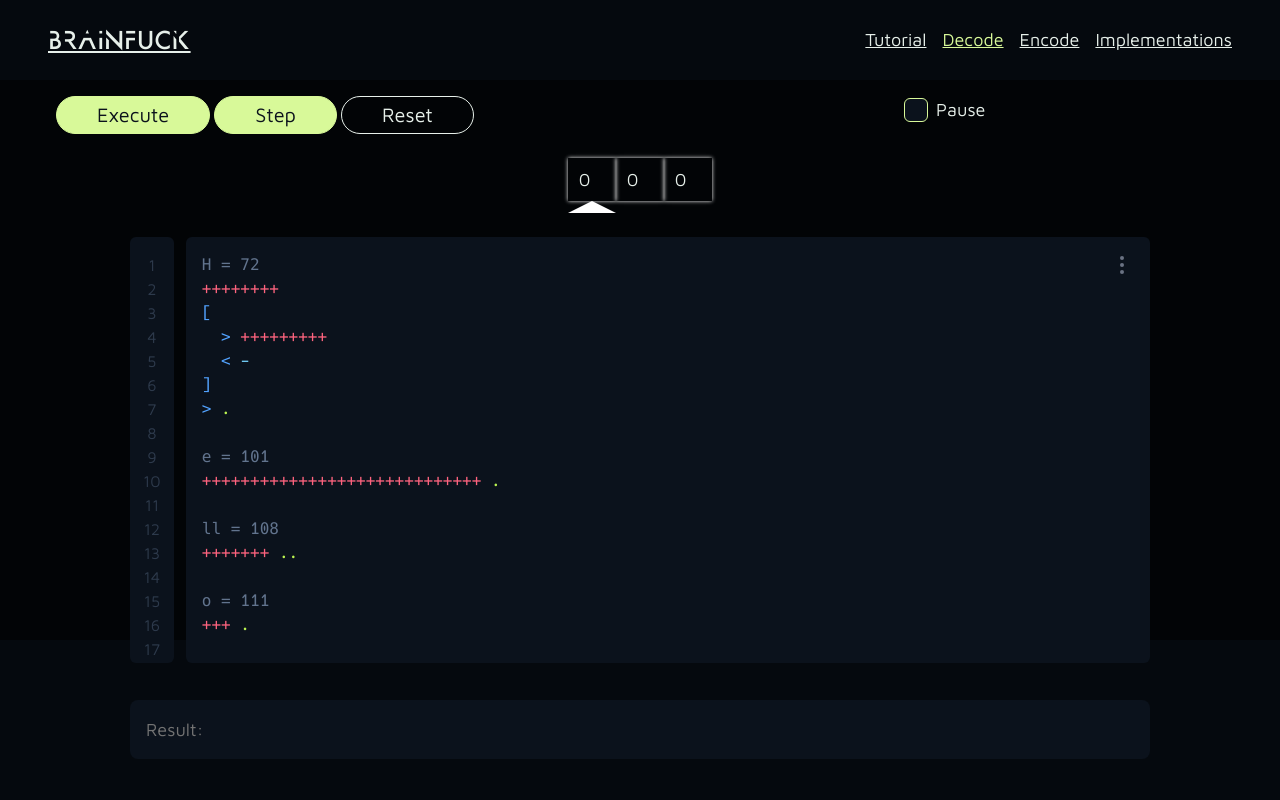
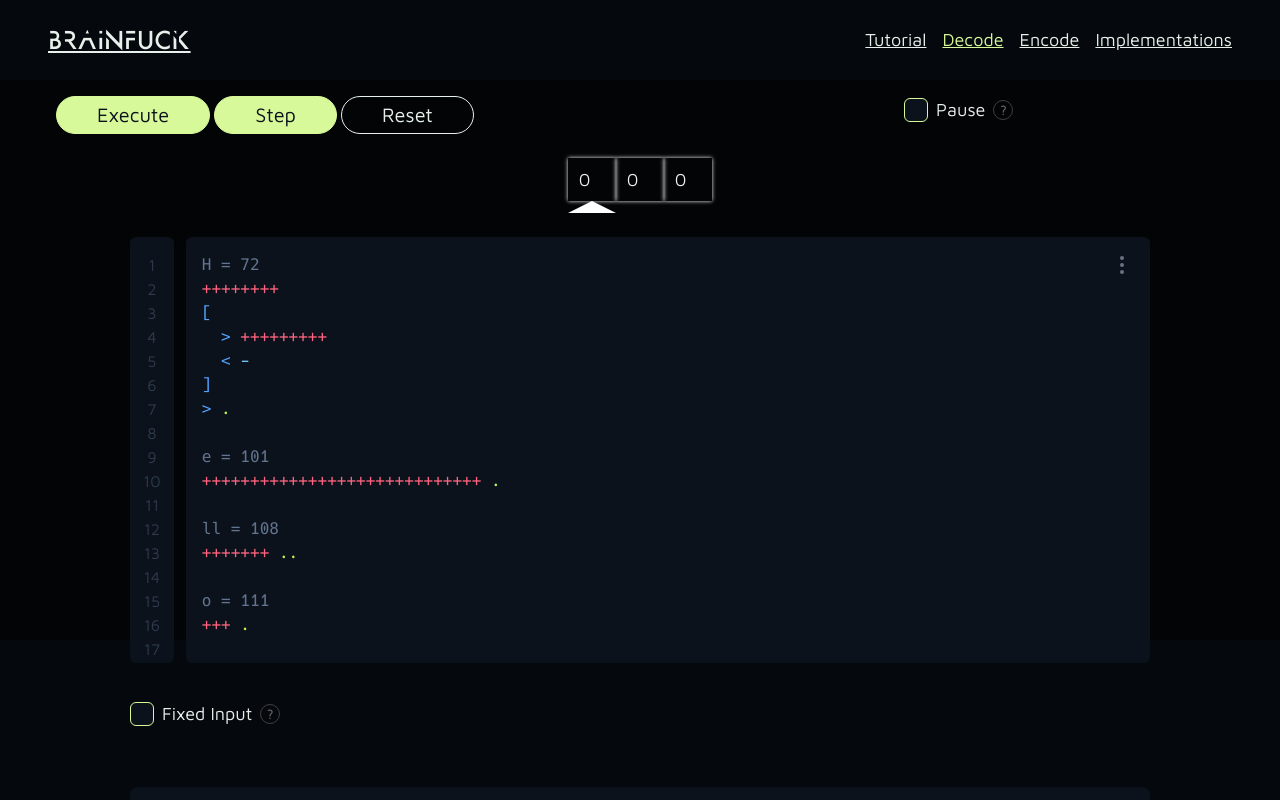
Before and after one commit to pandasoli/web-brainfuck, a SvelteKit app: page /decode in a window 1280 px wide. Shown: the top 800 px of the page. Built offline with nearby package versions, Linux system fonts and the light colour scheme.

Commit message:
feat ✨ implement stdin textarea and add tooltips

```diff
--- /dev/null
+++ b/src/lib/Tooltip.svelte
@@ -0,0 +1,18 @@
+<script lang='ts'>
+	interface Props {
+		tip: string
+		down?: boolean
+	}
+
+	const { tip, down }: Props = $props()
+</script>
+
+<div class='relative group'>
+	<div class='absolute pointer-events-none opacity-0 group-hover:opacity-100 transition bg-[var(--cl)] rounded-md px-2 py-1 text-base text-neutral-200 w-[240px] {down ? 'translate-y-[50%]' : '-translate-y-[110%]'} z-50 shadow'>
+		<p>{tip}</p>
+	</div>
+
+	<span class='text-sm border-1 border-neutral-700 text-neutral-500 rounded-full px-2 w-5 h-5 flex justify-center items-center hover:text-lime-200 hover:border-lime-200 transition'>
+		?
+	</span>
+</div>
--- a/src/lib/index.ts
+++ b/src/lib/index.ts
@@ -5,3 +5,4 @@ export { default as Button } from './Button.svelte'
 export { default as Slide } from './Slide.svelte'
 export { default as CheckBox } from './CheckBox.svelte'
 export { default as InputNumber } from './InputNumber.svelte'
+export { default as Tooltip } from './Tooltip.svelte'
--- a/src/routes/decode/+page.svelte
+++ b/src/routes/decode/+page.svelte
@@ -3,7 +3,7 @@
 	import { browser } from '$app/environment'
 	import { page } from '$app/state'
 	import { pageTitle } from '$stores/title'
-	import { Editor, Button, Slide, CheckBox } from '$lib'
+	import { Editor, Button, Slide, CheckBox, Tooltip } from '$lib'
 	import { bfinterpreter } from '$scripts/complete'
 	import { brainfuckHighlight } from '$utils/brainfuckHighlight'
 
@@ -13,7 +13,9 @@
 	let mode: 'straight'|'step' = $state('straight')
 	let speed = $state(0)
 	let pause = $state(false)
+	let fixedInput = $state(false)
 	let interval = $state(0)
+	let input = $state('')
 	let error = $state('')
 
 	let memory: number[] = $state([0, 0, 0])
@@ -25,6 +27,7 @@
 		interpreter = bfinterpreter(code, {
 			pause,
 			mem: memory,
+			stdin: input,
 			prompt: () => prompt('Enter a character:') ?? ' '
 		})
 
@@ -35,6 +38,7 @@
 		interpreter = bfinterpreter(code, {
 			pause: true,
 			mem: memory,
+			stdin: input,
 			prompt: () => prompt('Enter a character:') ?? ' '
 		})
 
@@ -146,7 +150,7 @@
 			<div class='flex flex-col gap-2 min-w-80'>
 				<label class='flex items-center gap-2'>
 					<CheckBox checked={pause} oninput={e => pause = e.currentTarget.checked} />
-					Pause
+					Pause <Tooltip down tip='Execute program with short pauses.' />
 				</label>
 
 				{#if pause}
@@ -190,6 +194,17 @@
 	</div>
 </section>
 
+<section class='pt-15 mx-auto w-[min(1020px,94%)] flex flex-col gap-2'>
+	<label class='flex items-center gap-2'>
+		<CheckBox checked={pause} oninput={e => fixedInput = e.currentTarget.checked} />
+		Fixed Input <Tooltip tip='Store inputs here to avoid repeated prompts during program execution.' />
+	</label>
+
+	{#if fixedInput}
+		<textarea class='bg-[var(--cl)] rounded-lg p-4 outline-none focus:input-shadow' bind:value={input}></textarea>
+	{/if}
+</section>
+
 <section class='pt-15'>
 	<div class='mx-auto w-[min(1020px,94%)] bg-[var(--cl)] rounded-lg p-4 flex flex-col gap-4 items-center'>
 		<div class='w-full'>
--- a/src/scripts/complete.js
+++ b/src/scripts/complete.js
@@ -14,6 +14,7 @@
  * @property {string} [res] - The outputed result
  * @property {function(): string} [prompt] - Input function
  * @property {boolean} [pause] - Pause when found valid character
+ * @property {string} [stdin] - Standard input content
  */
 
 /**
@@ -26,6 +27,7 @@ export function * bfinterpreter(code = '', config = {}) {
   const mem = config?.mem ?? [0]
   let ptr = config?.ptr ?? 0
   let res = config?.res ?? ''
+	let stdin = config?.stdin ?? ''
 
 	/** @param {number} pos */
 	const find_end = pos => {
@@ -59,7 +61,15 @@ export function * bfinterpreter(code = '', config = {}) {
 		else if (ch == '>') ++ptr >= mem.length && mem.push(0)
 		else if (ch == '<') {if (--ptr == -1) throw new RangeError('Error: pointer cannot be less than 1')}
 		else if (ch == '.') res += String.fromCharCode(mem[ptr])
-		else if (ch == ',') mem[ptr] = (config.prompt?.() ?? prompt('enter a ch:') ?? '?').charCodeAt(0)
+		else if (ch == ',') {
+			if (!stdin.length) {
+				stdin = config.prompt?.() ?? '?'
+				if (stdin === '') stdin = '\0'
+			}
+
+			mem[ptr] = stdin.charCodeAt(0)
+			stdin = stdin.slice(1)
+		}
 		else if (ch == '[') mem[ptr] == 0 && (ip = find_end(ip))
 		else if (ch == ']') mem[ptr] > 0  && (ip = find_start(ip))
 		else if (ch == '!') break
```
